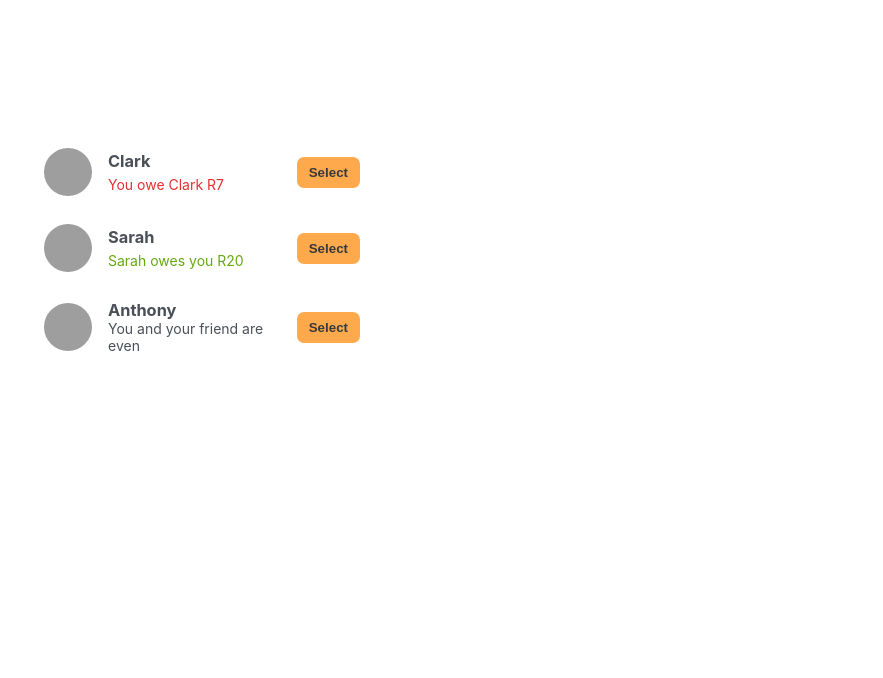
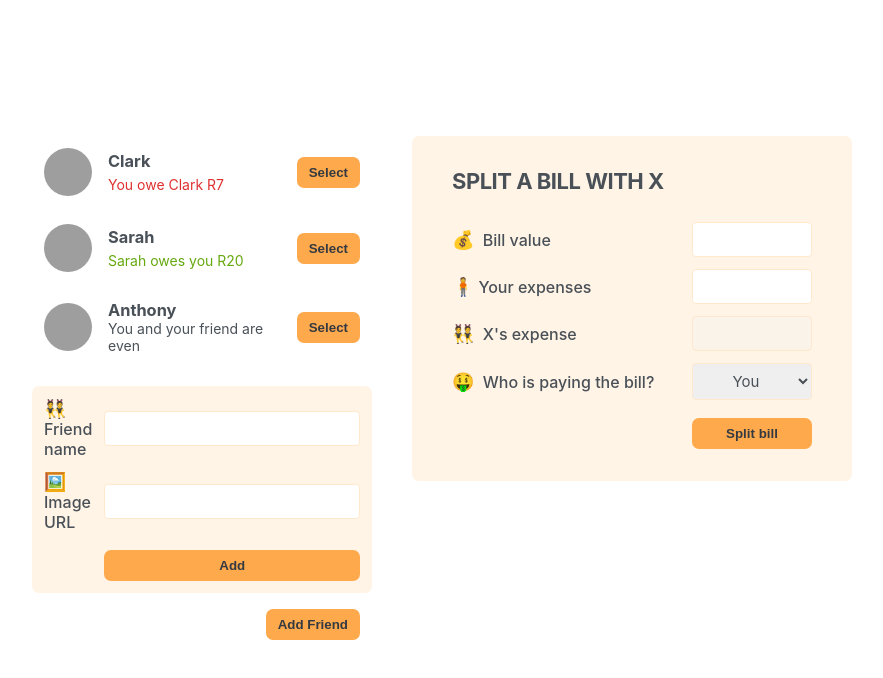
Before and after one commit to banelengwane/eat-n-split, a React (Create React App) app: page / in a window 1280 px wide. Shown: the top 678 px of the page, without its empty margins (198-1081 px from the left). Built offline with nearby package versions, Linux system fonts and the light colour scheme; grey boxes are pictures that could not be loaded.

Commit message:
adding static forms: friend form and bill form

```diff
--- a/src/App.js
+++ b/src/App.js
@@ -24,7 +24,10 @@
     <div className="app">
       <div className="sidebar">
         <ListOfFriends />
+        <FormAddFriend />
+        <Button>Add Friend</Button>
       </div>
+      <FormSplitBill />
     </div>
   );
 }
@@ -59,8 +62,49 @@
       )}
 
       {friend.balance === 0 && <p>You and your friend are even</p>}
-
-      <button className="button">Select</button>
+      <Button>Select</Button>
     </li>
   );
 }
+
+function Button({ children }) {
+  return <button className="button">{children}</button>;
+}
+
+function FormAddFriend() {
+  return (
+    <form className="form-add-friend">
+      <label>👯 Friend name</label>
+      <input type="text" />
+
+      <label>🖼️ Image URL</label>
+      <input type="test" />
+
+      <Button>Add</Button>
+    </form>
+  );
+}
+
+function FormSplitBill() {
+  return (
+    <form className="form-split-bill">
+      <h2>Split a bill with X</h2>
+
+      <label>💰 Bill value</label>
+      <input type="test" />
+
+      <label>🧍Your expenses</label>
+      <input type="test" />
+
+      <label>👯 X's expense</label>
+      <input type="test" disabled />
+
+      <label>🤑 Who is paying the bill?</label>
+      <select>
+        <option value="user">You</option>
+        <option value="friend">X</option>
+      </select>
+      <Button>Split bill</Button>
+    </form>
+  );
+}
```
